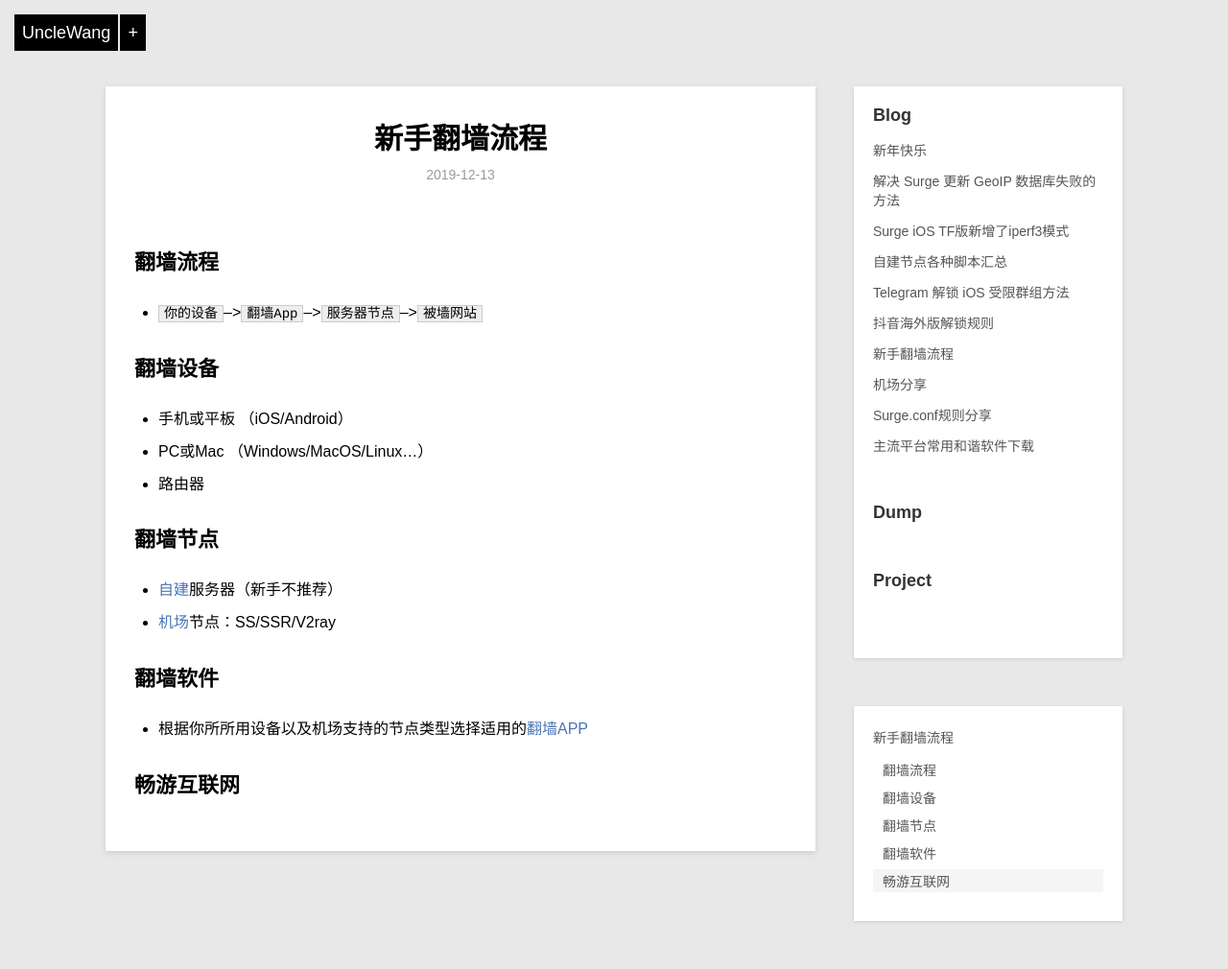
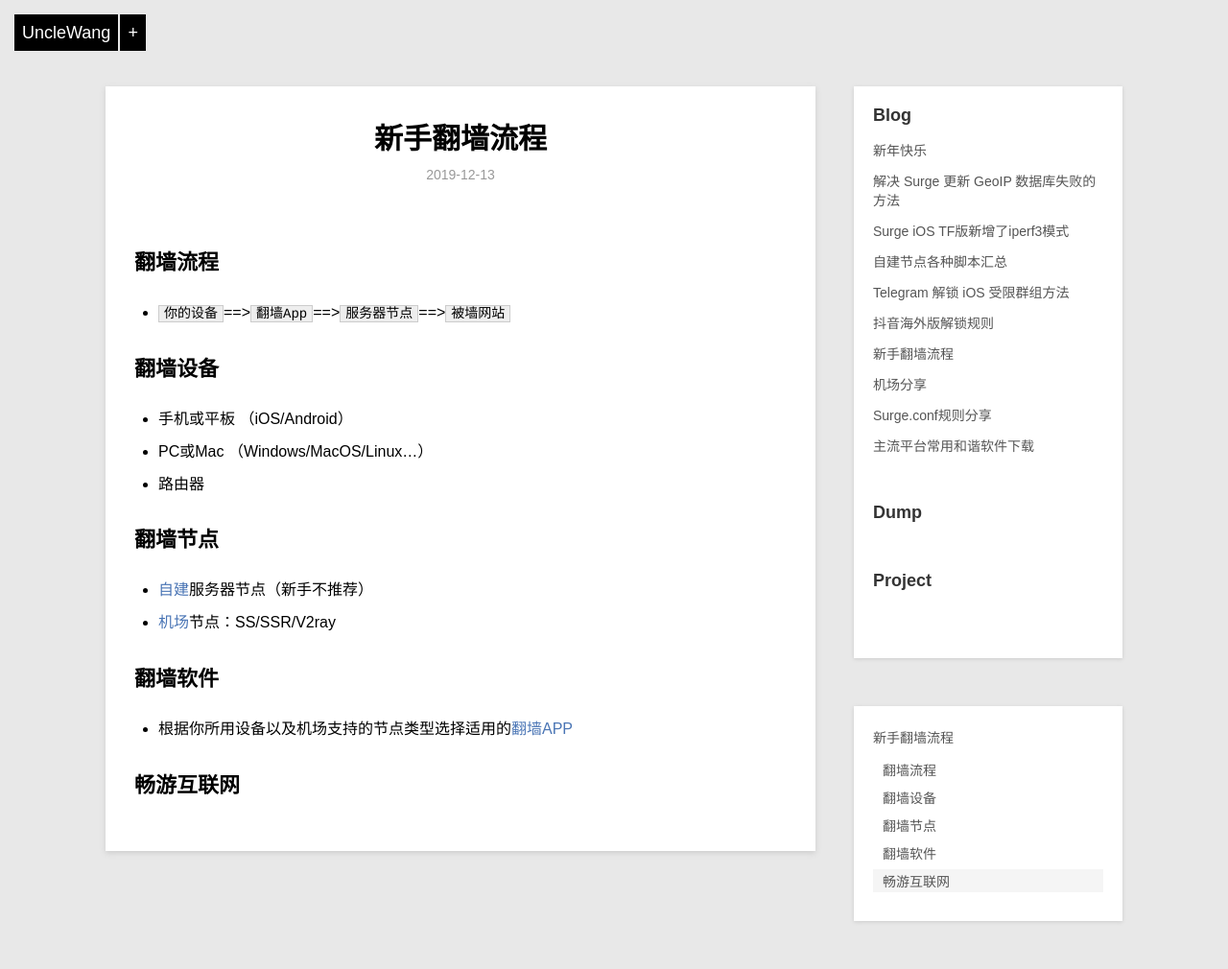
Before and after one commit to Darren-X1/Net-Door, a Jekyll site: the page built from _posts/blog/2019-12-13-fq.md, in a window 1280 px wide. Shown: the whole page at 96% size. Built offline with Jekyll 4.4.1, drawn with Linux system fonts in a browser that asks for light colours.

Commit message:
Update 2019-12-13-fq.md

```diff
--- a/_posts/blog/2019-12-13-fq.md
+++ b/_posts/blog/2019-12-13-fq.md
@@ -7,7 +7,7 @@ category: blog
 
 
 ## 翻墙流程
-* `你的设备`-->`翻墙App`-->`服务器节点`-->`被墙网站`
+* `你的设备`==>`翻墙App`==>`服务器节点`==>`被墙网站`
 
 ## 翻墙设备
 * 手机或平板 （iOS/Android）
@@ -15,10 +15,10 @@ category: blog
 * 路由器
 
 ## 翻墙节点
-* [自建](https://www.net-door.cc/jiaoben)服务器（新手不推荐）
+* [自建](https://www.net-door.cc/jiaoben)服务器节点（新手不推荐）
 * [机场](https://www.net-door.cc/jichang)节点：SS/SSR/V2ray
 
 ## 翻墙软件
-* 根据你所所用设备以及机场支持的节点类型选择适用的[翻墙APP](https://www.net-door.cc/app)
+* 根据你所用设备以及机场支持的节点类型选择适用的[翻墙APP](https://www.net-door.cc/app)
 
 ## 畅游互联网
```
